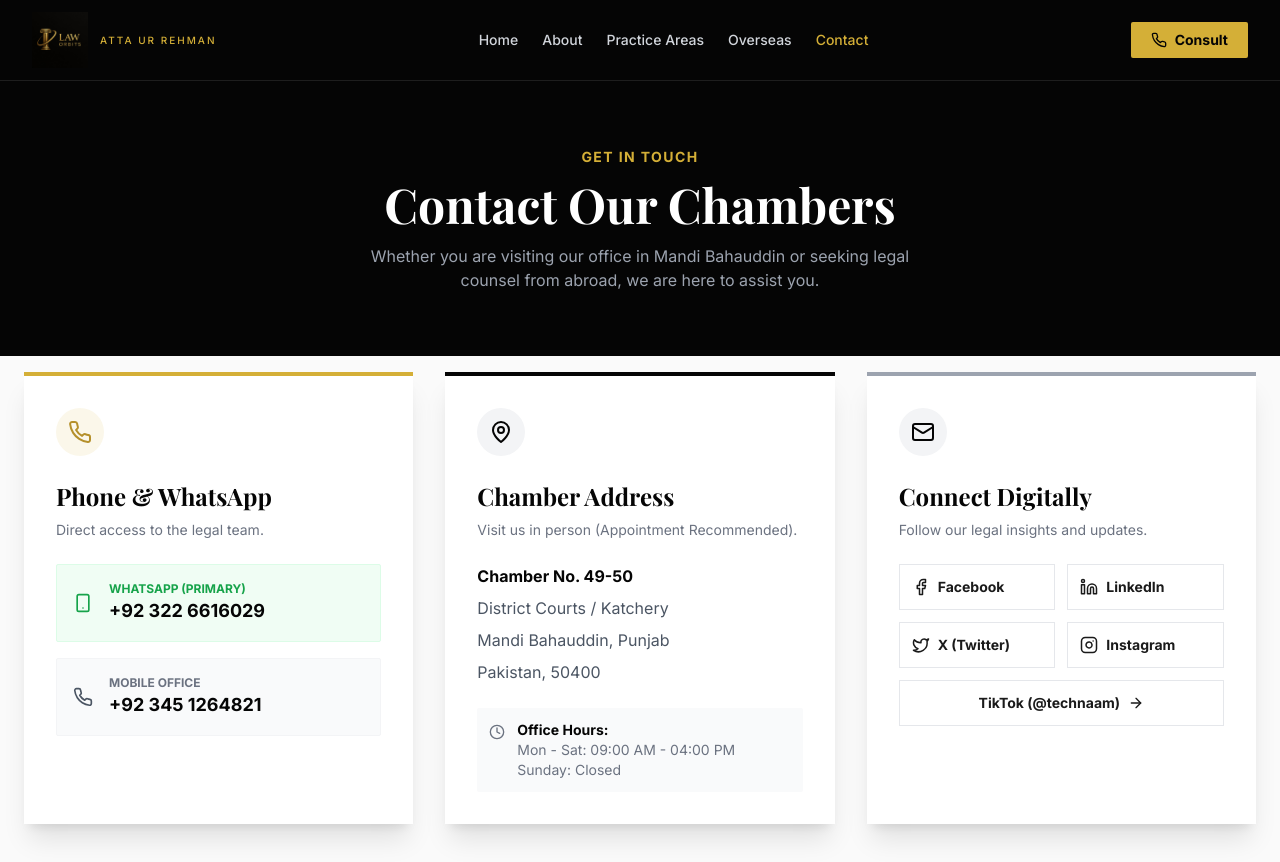
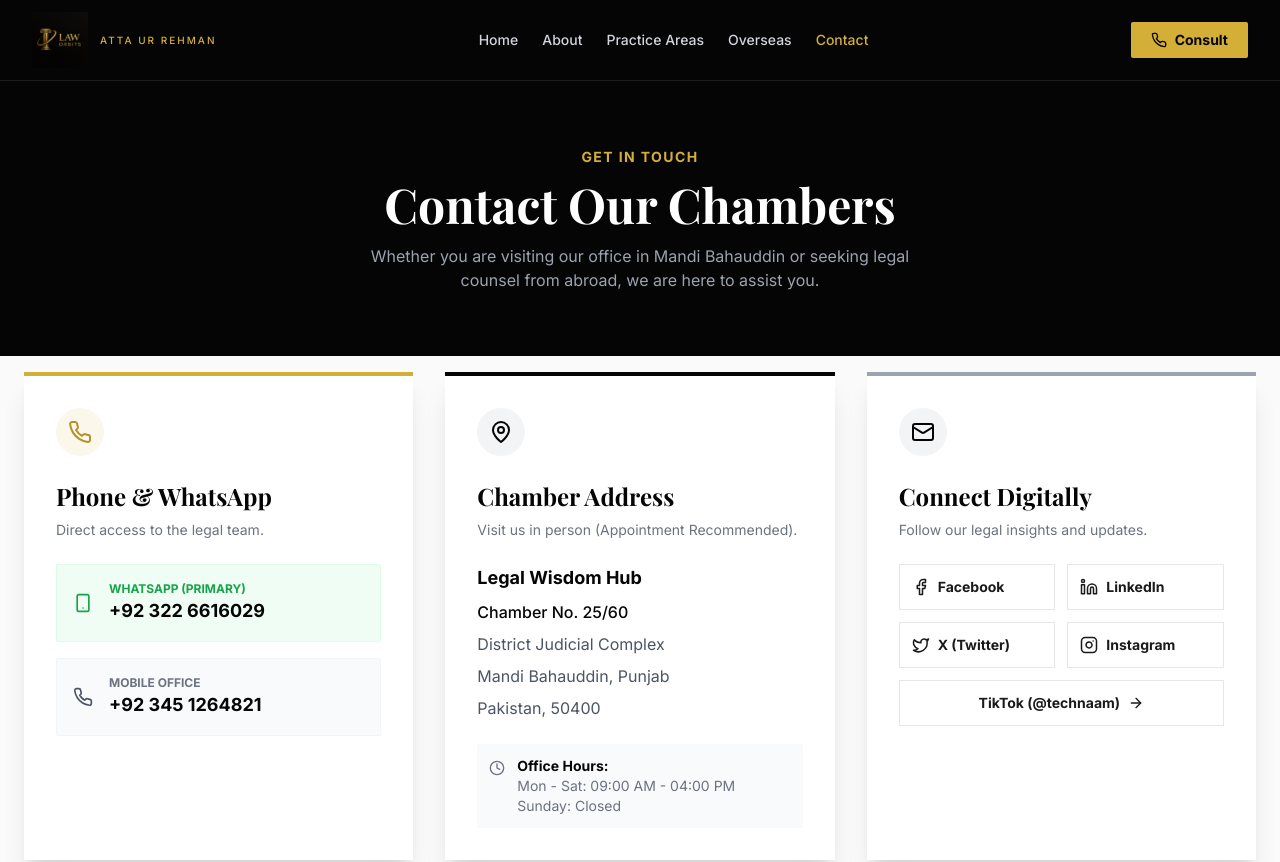
Before and after one commit to atta808/laworbits-website, a Next.js app: page /contact in a window 1280 px wide. Shown: the top 862 px of the page. Built offline with nearby package versions, Linux system fonts and the light colour scheme; a web font is replaced by a local one.

Commit message:
update Map push

```diff
--- a/src/app/contact/page.tsx
+++ b/src/app/contact/page.tsx
@@ -15,7 +15,7 @@ import {
 export const metadata: Metadata = {
   title: "Contact LawOrbits | Advocate Atta Ur Rehman Dhothar",
   description:
-    "Contact the law chambers of Atta Ur Rehman Dhothar in Mandi Bahauddin. WhatsApp Consultation available for Overseas Pakistanis.",
+    "Contact the law chambers of Atta Ur Rehman Dhothar. Located at Legal Wisdom Hub, District Judicial Complex, Mandi Bahauddin.",
 };
 
 export default function ContactPage() {
@@ -85,7 +85,7 @@ export default function ContactPage() {
             </div>
           </div>
 
-          {/* CARD 2: Office Location */}
+          {/* CARD 2: Office Location (UPDATED) */}
           <div className="bg-white p-8 shadow-xl border-t-4 border-richBlack">
             <div className="w-12 h-12 bg-gray-100 rounded-full flex items-center justify-center mb-6">
               <MapPin className="text-richBlack w-6 h-6" />
@@ -98,8 +98,11 @@ export default function ContactPage() {
             </p>
 
             <address className="not-italic text-gray-600 space-y-2 mb-6">
-              <p className="font-bold text-richBlack">Chamber No. 49-50</p>
-              <p>District Courts / Katchery</p>
+              <p className="font-bold text-richBlack text-lg">
+                Legal Wisdom Hub
+              </p>
+              <p className="font-medium text-richBlack">Chamber No. 25/60</p>
+              <p>District Judicial Complex</p>
               <p>Mandi Bahauddin, Punjab</p>
               <p>Pakistan, 50400</p>
             </address>
@@ -161,7 +164,6 @@ export default function ContactPage() {
                 <Instagram size={18} />{" "}
                 <span className="text-sm font-bold">Instagram</span>
               </a>
-              {/* TikTok Link */}
               <a
                 href="https://tiktok.com/@technaam"
                 target="_blank"
@@ -175,17 +177,18 @@ export default function ContactPage() {
         </div>
       </section>
 
-      {/* 3. GOOGLE MAP EMBED (Clean - No Overlay) */}
+      {/* 3. GOOGLE MAP EMBED (Official Fixed Code - Clean) */}
       <section className="w-full h-[500px] bg-gray-200 relative grayscale hover:grayscale-0 transition-all duration-700">
         <iframe
-          src="https://www.google.com/maps/embed?pb=!1m18!1m12!1m3!1d3372.457816159518!2d73.48062600000001!3d32.54488610000001!2m3!1f0!2f0!3f0!3m2!1i1024!2i768!4f13.1!3m3!1m2!1s0x39207d7d55555555%3A0xf6a7dc1d6e8aa40!2sAtta%20Ur%20Rehman%20Dhothar%20Advocate%20High%20Court%20%40%20LawOrbits.com!5e0!3m2!1sen!2s!4v1700000000000!5m2!1sen!2s"
           width="100%"
           height="100%"
           style={{ border: 0 }}
-          allowFullScreen={true}
           loading="lazy"
+          allowFullScreen
           referrerPolicy="no-referrer-when-downgrade"
-          title="LawOrbits Office Map"
+          // 👇 IMPORTANT: PASTE YOUR KEY AND PLACE ID BELOW inside the quotes
+          src={`https://www.google.com/maps/embed/v1/place?key=AIzaSyD9xQ0dULAewJLv7lhgxXrur5Ook2sHpYc&q=place_id:ChIJVVVVVZF9HzkRAISqbh1xCg8`}
+          title="Legal Wisdom Hub Map"
         ></iframe>
       </section>
 
```
